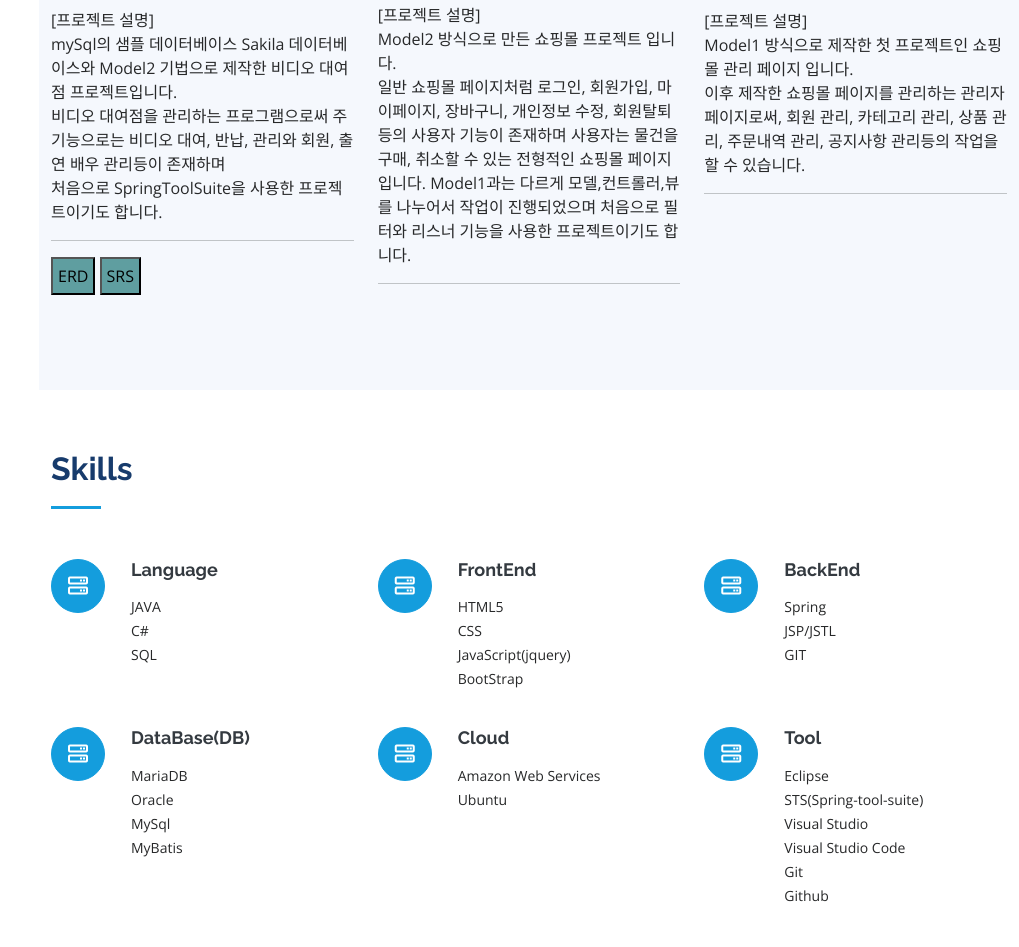
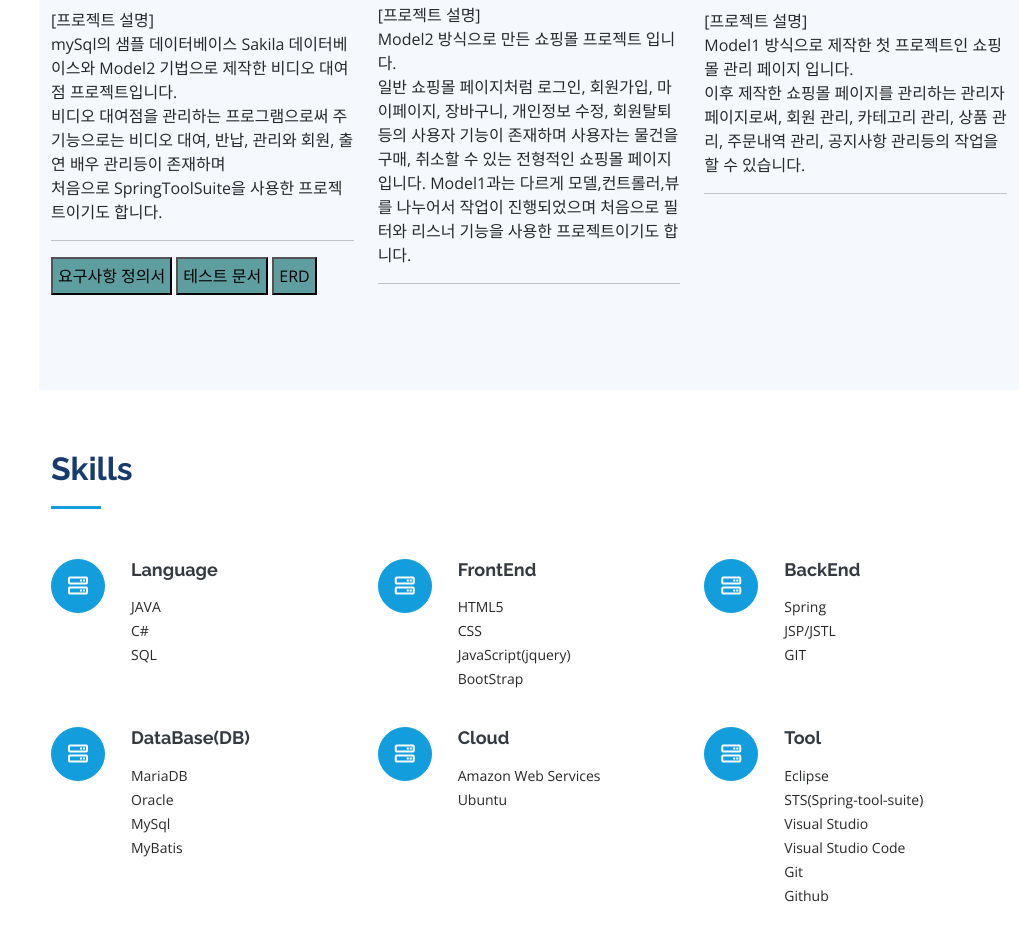
Before and after one commit to 7pokmon/7pokmon.github.io, a plain HTML site: page index.html in a window 1280 px wide. Shown: the part 2930-3877 px from the top of the page, without its empty margins (261-1280 px from the left). Drawn offline with nearby package versions, Linux system fonts and the light colour scheme.

Commit message:
요구사항정의서 추가

```diff
--- a/index.html
+++ b/index.html
@@ -211,8 +211,9 @@
                 비디오 대여점을 관리하는 프로그램으로써 주 기능으로는 비디오 대여, 반납, 관리와 회원, 출연 배우 관리등이 존재하며<br>
                 처음으로 SpringToolSuite을 사용한 프로젝트이기도 합니다.
                <hr>
+               	<button style="padding: 5px; background-color: cadetblue;" onclick="window.open('SRS.html')">요구사항 정의서</button>
+               	<button style="padding: 5px; background-color: cadetblue;" onclick="window.open('Sheet1.html')">테스트 문서</button>
                	<button style="padding: 5px; background-color: cadetblue;" onclick="window.open('assets/img/sakila_erd.png')">ERD</button>
-               	<button style="padding: 5px; background-color: cadetblue;" onclick="window.open('Sheet1.html')">SRS</button>
             </div>
            </div>
             <!--mall-->
```
Also changed, not shown: SRS.html (added, +1 -0 lines).
